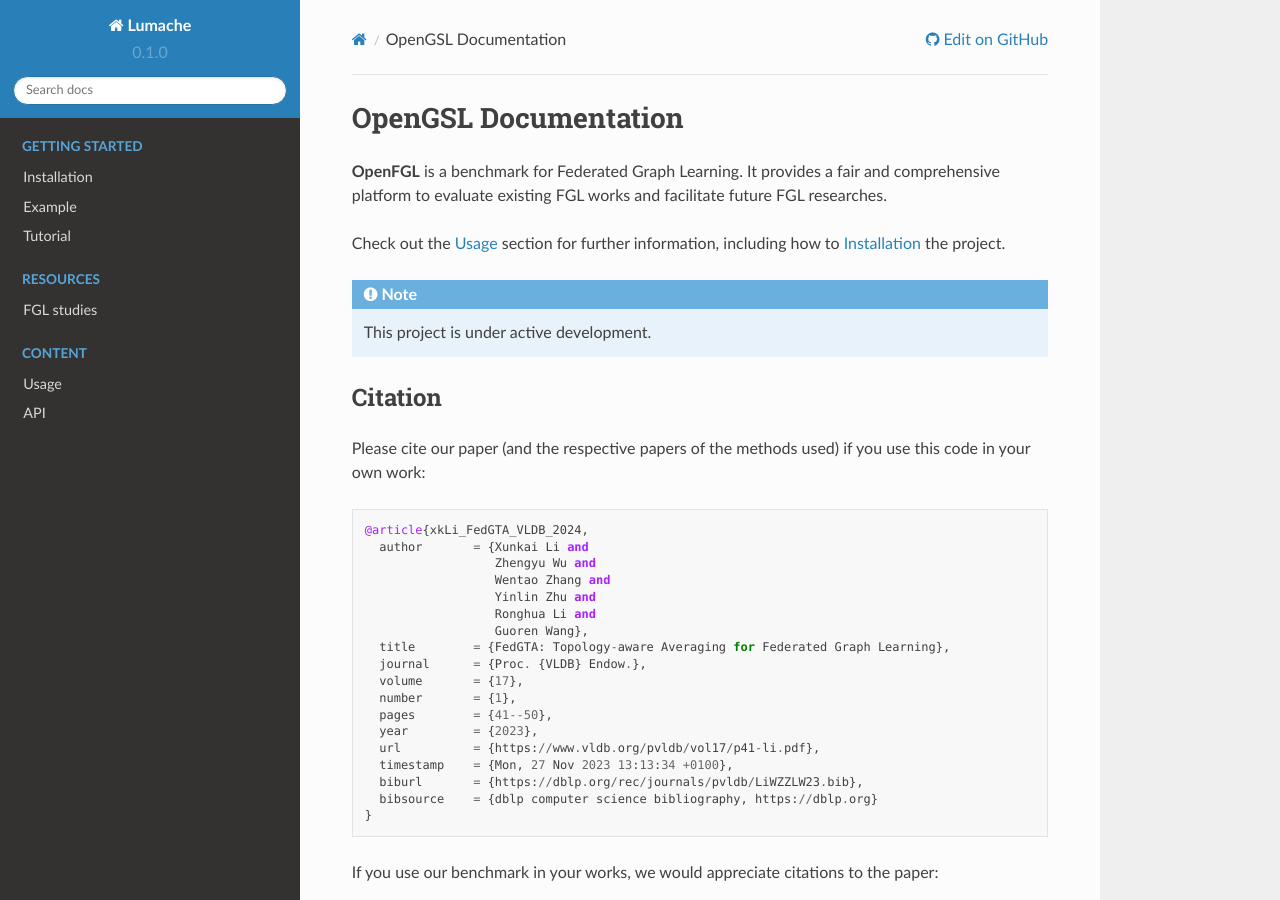
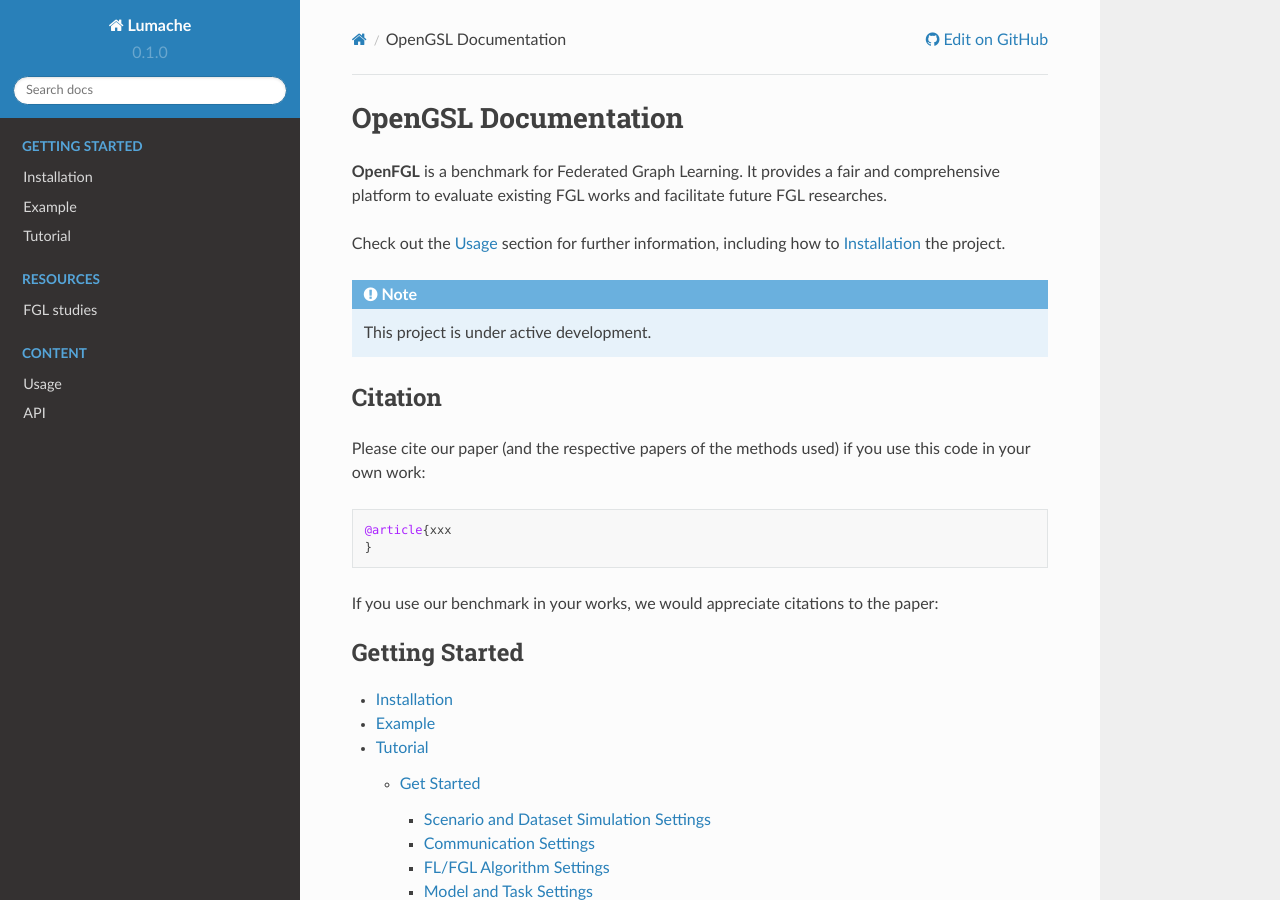
Before and after one commit to Youth-49/test_template, a Sphinx documentation site: the page built from docs/source/index.rst, in a window 1280 px wide and 900 px high. Built offline with Sphinx 7.4.7 and the Read the Docs theme 2.0.0, drawn with Linux system fonts in a browser that asks for light colours.

Commit message:
Update index.rst

```diff
--- a/docs/source/index.rst
+++ b/docs/source/index.rst
@@ -20,23 +20,7 @@ you use this code in your own work:
 
 ::
 
-   @article{xkLi_FedGTA_VLDB_2024,
-     author       = {Xunkai Li and
-                     Zhengyu Wu and
-                     Wentao Zhang and
-                     Yinlin Zhu and
-                     Ronghua Li and
-                     Guoren Wang},
-     title        = {FedGTA: Topology-aware Averaging for Federated Graph Learning},
-     journal      = {Proc. {VLDB} Endow.},
-     volume       = {17},
-     number       = {1},
-     pages        = {41--50},
-     year         = {2023},
-     url          = {https://www.vldb.org/pvldb/vol17/p41-li.pdf},
-     timestamp    = {Mon, 27 Nov 2023 13:13:34 +0100},
-     biburl       = {https://dblp.org/rec/journals/pvldb/LiWZZLW23.bib},
-     bibsource    = {dblp computer science bibliography, https://dblp.org}
+   @article{xxx
    }
 
 
```
